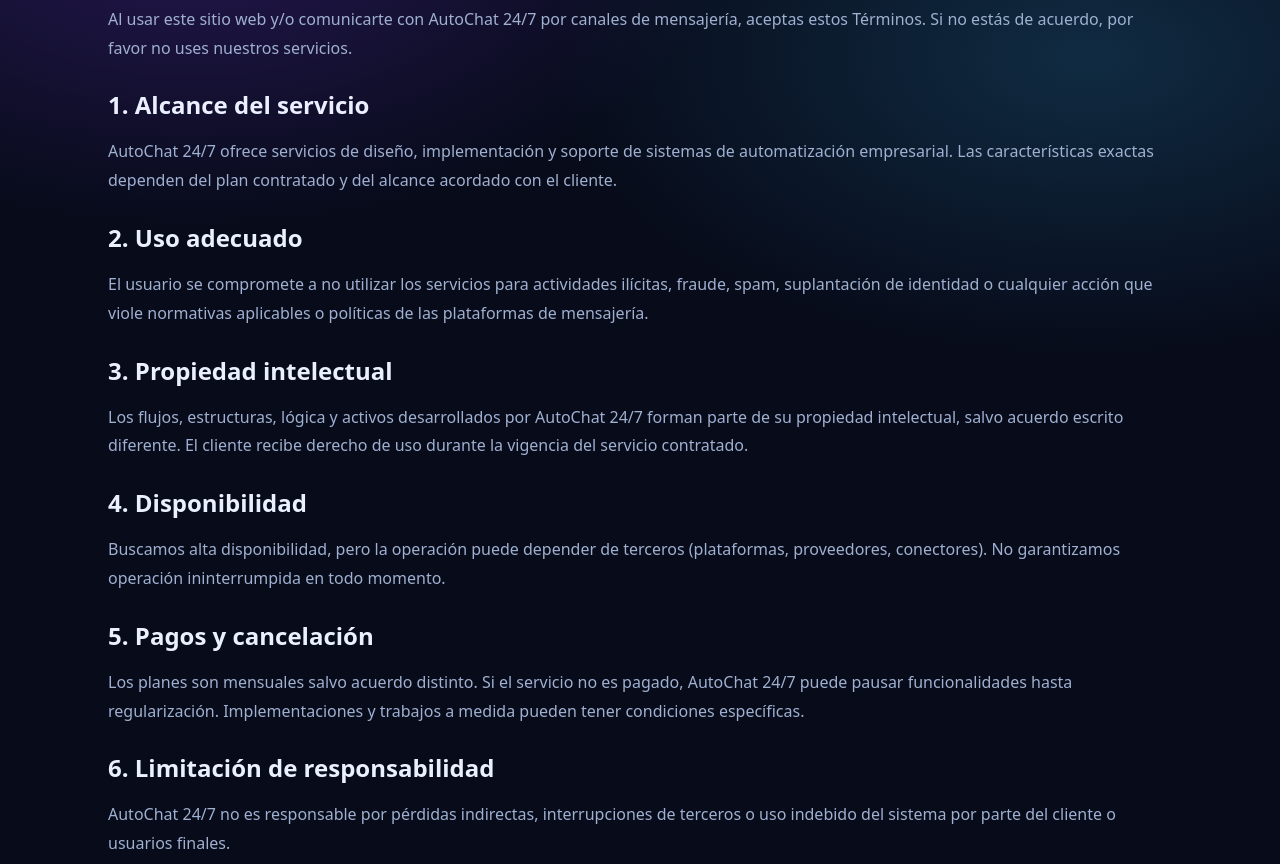
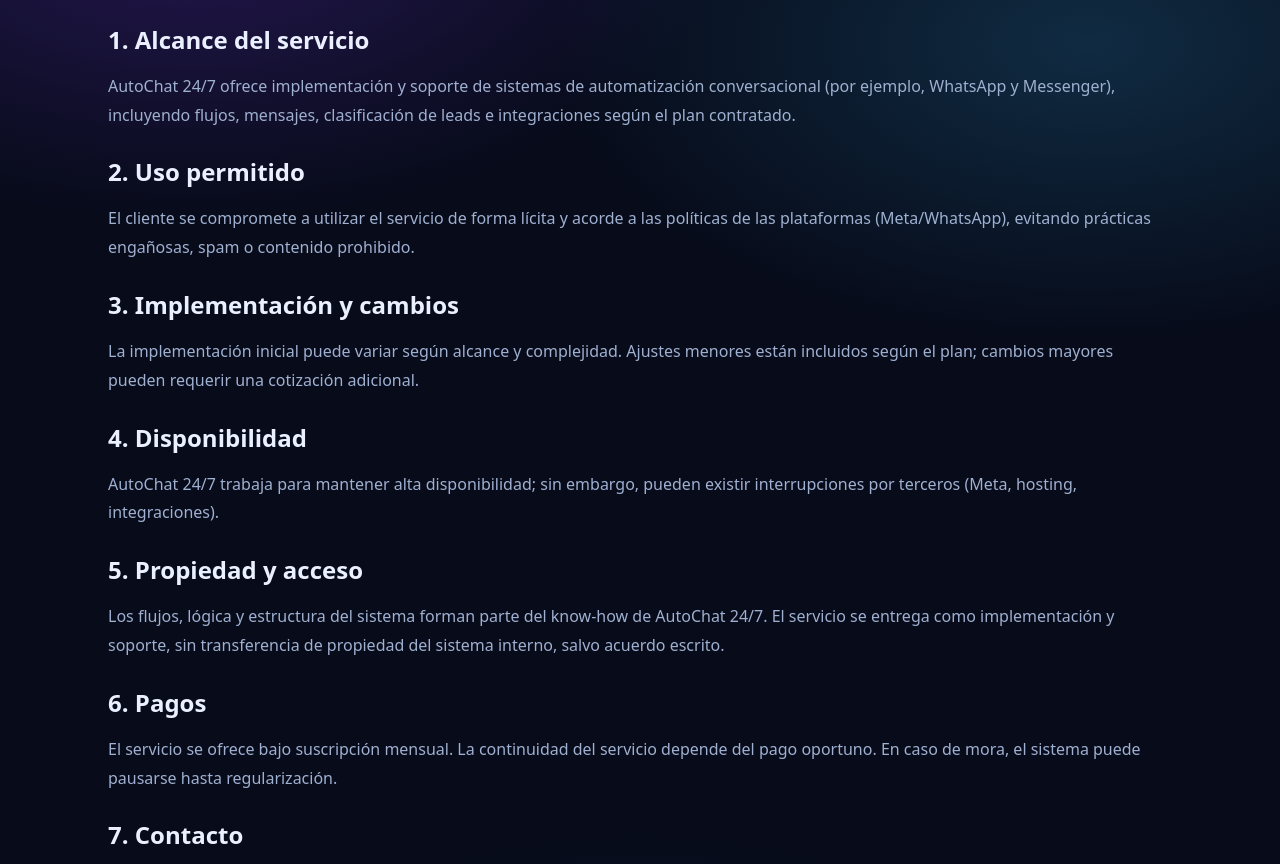
Before and after one commit to autochat247-web/autochat247ec.com, a plain HTML site: page terms.html in a window 1280 px wide. Shown: the part 204-1068 px from the top of the page. Drawn offline with Linux system fonts and the light colour scheme.

Commit message:
Update terms.html

```diff
--- a/terms.html
+++ b/terms.html
@@ -4,19 +4,25 @@
   <meta charset="utf-8" />
   <meta name="viewport" content="width=device-width, initial-scale=1" />
   <title>Términos de Servicio | AutoChat 24/7</title>
+  <meta name="description" content="Términos de Servicio de AutoChat 24/7. Condiciones de uso, alcance del servicio y responsabilidades." />
   <link rel="stylesheet" href="assets/style.css" />
+  <link rel="icon" type="image/x-icon" href="/favicon.ico">
 </head>
 <body>
+
+  <!-- NAV -->
   <div class="nav">
     <div class="container nav-inner">
-      <a class="brand" href="index.html"><span class="dot"></span><span>AutoChat 24/7</span></a>
+      <a class="brand" href="index.html" aria-label="Ir al inicio">
+        <img src="assets/logo.png" alt="AutoChat 24/7" class="logo-img">
+      </a>
       <div class="menu">
         <a href="index.html#inicio">Inicio</a>
         <a href="index.html#soluciones">Soluciones</a>
         <a href="index.html#planes">Planes</a>
         <a href="index.html#empresa">Empresa</a>
         <a href="index.html#contacto">Contacto</a>
-        <a class="cta-small" href="https://wa.me/593987309452?text=Hola%20AutoChat%2024%2F7" target="_blank" rel="noopener">WhatsApp</a>
+        <a class="btn btn-primary" href="https://wa.me/593987309452?text=Hola%20AutoChat%2024%2F7" target="_blank" rel="noopener">WhatsApp</a>
       </div>
     </div>
   </div>
@@ -25,45 +31,39 @@
     <h1>Términos de Servicio</h1>
     <p>Última actualización: 2026-03-01</p>
 
+    <h2>1. Alcance del servicio</h2>
     <p>
-      Al usar este sitio web y/o comunicarte con AutoChat 24/7 por canales de mensajería, aceptas estos Términos.
-      Si no estás de acuerdo, por favor no uses nuestros servicios.
+      AutoChat 24/7 ofrece implementación y soporte de sistemas de automatización conversacional (por ejemplo, WhatsApp y Messenger),
+      incluyendo flujos, mensajes, clasificación de leads e integraciones según el plan contratado.
     </p>
 
-    <h2>1. Alcance del servicio</h2>
+    <h2>2. Uso permitido</h2>
     <p>
-      AutoChat 24/7 ofrece servicios de diseño, implementación y soporte de sistemas de automatización empresarial.
-      Las características exactas dependen del plan contratado y del alcance acordado con el cliente.
+      El cliente se compromete a utilizar el servicio de forma lícita y acorde a las políticas de las plataformas (Meta/WhatsApp),
+      evitando prácticas engañosas, spam o contenido prohibido.
     </p>
 
-    <h2>2. Uso adecuado</h2>
+    <h2>3. Implementación y cambios</h2>
     <p>
-      El usuario se compromete a no utilizar los servicios para actividades ilícitas, fraude, spam, suplantación de identidad
-      o cualquier acción que viole normativas aplicables o políticas de las plataformas de mensajería.
-    </p>
-
-    <h2>3. Propiedad intelectual</h2>
-    <p>
-      Los flujos, estructuras, lógica y activos desarrollados por AutoChat 24/7 forman parte de su propiedad intelectual,
-      salvo acuerdo escrito diferente. El cliente recibe derecho de uso durante la vigencia del servicio contratado.
+      La implementación inicial puede variar según alcance y complejidad. Ajustes menores están incluidos según el plan; cambios mayores
+      pueden requerir una cotización adicional.
     </p>
 
     <h2>4. Disponibilidad</h2>
     <p>
-      Buscamos alta disponibilidad, pero la operación puede depender de terceros (plataformas, proveedores, conectores).
-      No garantizamos operación ininterrumpida en todo momento.
+      AutoChat 24/7 trabaja para mantener alta disponibilidad; sin embargo, pueden existir interrupciones por terceros (Meta, hosting, integraciones).
     </p>
 
-    <h2>5. Pagos y cancelación</h2>
+    <h2>5. Propiedad y acceso</h2>
     <p>
-      Los planes son mensuales salvo acuerdo distinto. Si el servicio no es pagado, AutoChat 24/7 puede pausar
-      funcionalidades hasta regularización. Implementaciones y trabajos a medida pueden tener condiciones específicas.
+      Los flujos, lógica y estructura del sistema forman parte del know-how de AutoChat 24/7. El servicio se entrega como implementación y soporte,
+      sin transferencia de propiedad del sistema interno, salvo acuerdo escrito.
     </p>
 
-    <h2>6. Limitación de responsabilidad</h2>
+    <h2>6. Pagos</h2>
     <p>
-      AutoChat 24/7 no es responsable por pérdidas indirectas, interrupciones de terceros o uso indebido del sistema
-      por parte del cliente o usuarios finales.
+      El servicio se ofrece bajo suscripción mensual. La continuidad del servicio depende del pago oportuno. En caso de mora, el sistema puede pausarse
+      hasta regularización.
     </p>
 
     <h2>7. Contacto</h2>
@@ -74,12 +74,13 @@
 
   <footer class="footer">
     <div class="container" style="display:flex; gap:14px; flex-wrap:wrap; align-items:center; justify-content:space-between">
-      <div>© 2026 AutoChat 24/7.</div>
+      <div>© 2026 AutoChat 24/7. Todos los derechos reservados.</div>
       <div style="display:flex; gap:14px; flex-wrap:wrap">
         <a href="index.html">Inicio</a>
         <a href="privacy.html">Política de Privacidad</a>
       </div>
     </div>
   </footer>
+
 </body>
 </html>
```
